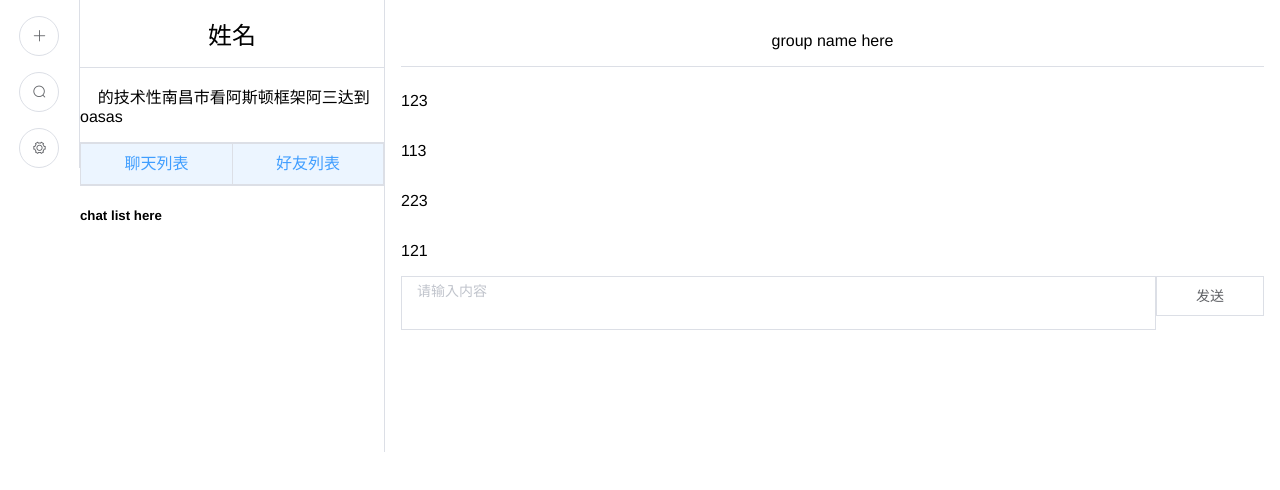
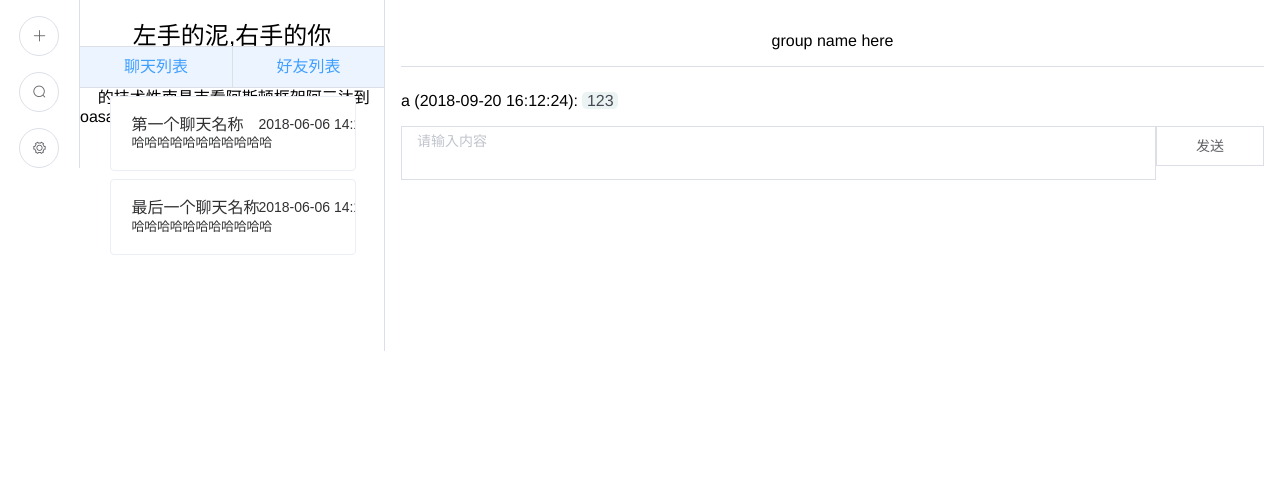
Before and after one commit to BouncyElf/chat-ui, a Vue app: page /#/chat in a window 1280 px wide. Shown: the top 490 px of the page. Built offline with nearby package versions, Linux system fonts and the light colour scheme.

Commit message:
feat: implement ui

```diff
--- a/src/components/chat_list.vue
+++ b/src/components/chat_list.vue
@@ -1,3 +1,57 @@
 <template>
-	<h1>chat list here</h1>
+	<el-row class="chat-list-wrapper">
+		<el-button class="chat" v-for="c in chats">
+			<el-card class="chat-card" shadow="hover">
+				<el-row class="chat-title">
+					<el-col :span="15" class="chat-name">{{ c.name }}</el-col>
+					<el-col :span="9" class="chat-time">{{ c.msg.time }}</el-col>
+				</el-row>
+				<div class="chat-last-msg">{{ c.msg.content }}</div>
+			</el-card>
+		</el-button>
+	</el-row>
 </template>
+
+<script>
+export default {
+	props: ['chats']
+};
+</script>
+
+<style>
+.chat-list-wrapper {
+	width:100%;
+	height:100%;
+	overflow-y:scroll;
+}
+
+.chat-list-wrapper .el-button+.el-button {
+	margin-left:auto;
+}
+
+.chat {
+	display:block;
+	width:80%;
+	margin:.5rem auto;
+	margin-bottom:0;
+	padding:0;
+	border:0;
+	border-radius:0;
+	text-align:justify;
+}
+
+.chat-card {
+	width:100%;
+	height:100%;
+}
+
+.chat-name {
+	font-size:1rem;
+	font-weight:300;
+}
+
+.chat-last-msg {
+	margin-top:.3rem;
+	font-size:.8rem;
+}
+</style>
--- a/src/components/friend_list.vue
+++ b/src/components/friend_list.vue
@@ -1,3 +1,40 @@
 <template>
-	<h1>friend list here</h1>
+	<el-row class="friend-list-wrapper">
+		<el-row class="friend" v-for="f in friends">
+			<el-card class="friend-card" shadow="hover">
+				<div class="friend-name">{{ f.info.name }}</div>
+				<div class="friend-bio">{{ f.info.bio }}</div>
+			</el-card>
+		</el-row>
+	</el-row>
 </template>
+
+<script>
+export default {
+	props: ['friends']
+};
+</script>
+
+<style>
+.friend-list-wrapper {
+	width:100%;
+	height:100%;
+	overflow-y:scroll;
+}
+
+.friend {
+	width:80%;
+	margin:.5rem auto;
+	margin-bottom:0;
+	padding-bottom:.8rem;
+}
+
+.friend-name {
+	font-size:1rem;
+	font-weight:300;
+}
+
+.friend-bio {
+	font-size:.8rem;
+}
+</style>
--- a/src/components/msg_list.vue
+++ b/src/components/msg_list.vue
@@ -1,16 +1,36 @@
 <template>
 	<el-row>
-		<el-row v-for="msg in messages">
-			<p>{{ msg.content }}</p>
+		<el-row class="flex" v-for="msg in messages">
+			<el-row class="left" v-if="msg.from !== myname">
+				<p v-popover:popover>{{ msg.from }}&nbsp;({{ msg.time }}):&nbsp;<span class="msg-content">&nbsp;{{ msg.content }}&nbsp;</span></p>
+			</el-row>
+			<el-row class="right" v-else>
+				<p v-popover:popover><span class="msg-content">&nbsp;{{ msg.content }}&nbsp;</span>&nbsp;:({{ msg.time }})&nbsp;{{ msg.from }}</p>
+			</el-row>
 		</el-row>
 	</el-row>
 </template>
 
 <script>
 export default {
-	props:['messages']
+	props:['messages', 'myname']
 };
 </script>
 
 <style>
+.flex {
+	display:flex;
+	flex-direction:column;
+}
+.msg-content {
+	color:#474a56;
+	border-radius:.3rem;
+	background-color:#ecf4f3;
+}
+.left {
+	align-self:flex-start;
+}
+.right {
+	align-self:flex-end;
+}
 </style>
--- a/src/components/msg_sender.vue
+++ b/src/components/msg_sender.vue
@@ -5,18 +5,30 @@
 				class="msg-input"
 				type="textarea"
 				placeholder="请输入内容"
-				v-model="message">
+				v-model="input_msg">
 			</el-input>
 		</el-col>
 		<el-col :span="3" class="button-area">
-			<el-button plain class="send-button">发送</el-button>
+			<el-button plain @click="send" class="send-button">发送</el-button>
 		</el-col>
 	</el-row>
 </template>
 
 <script>
 export default {
-	props:['message']
+	props:['message'],
+	data() {
+		return {
+			input_msg: this.message
+		}
+	},
+	methods: {
+		send() {
+			let that = this;
+			that.$emit('send', that.input_msg);
+			that.input_msg = '';
+		}
+	}
 };
 </script>
 
--- a/src/components/user_info.vue
+++ b/src/components/user_info.vue
@@ -1,5 +1,5 @@
 <template>
-	<el-row>
+	<el-row class="user-info-wrapper">
 		<h1 class="name">{{ name }}</h1>
 		<p>&nbsp;&nbsp;&nbsp;&nbsp;{{ bio }}</p>
 	</el-row>
@@ -16,6 +16,10 @@ export default {
 </script>
 
 <style>
+.user-info-wrapper {
+	height:fit-content;
+}
+
 .name {
 	font-size:1.5rem;
 	margin:0;
--- a/src/views/chat.vue
+++ b/src/views/chat.vue
@@ -10,7 +10,7 @@
 						<user-info :name="name" :bio="bio"></user-info>
 					</el-row>
 					<el-row class="list-view">
-						<el-row class="list-button-wrapper">
+						<el-row class="button-wrapper">
 							<el-col :span="12" class="list-button-wrapper no-left-border no-right-border">
 								<el-button plain type="primary" class="list-button" @click="changeListMode('chat')">聊天列表</el-button>
 							</el-col>
@@ -19,8 +19,8 @@
 							</el-col>
 						</el-row>
 						<el-row class="list-content">
-							<chat-list v-if="list_mode === 'chat'"></chat-list>
-							<friend-list v-else></friend-list>
+							<chat-list v-if="list_mode === 'chat'" :chats="chat_list"></chat-list>
+							<friend-list v-else :friends="friends"></friend-list>
 						</el-row>
 					</el-row>
 				</el-col>
@@ -32,10 +32,11 @@
 					<group-info :name="group_name"></group-info>
 				</el-header>
 				<el-main class="msg-list">
-					<msg-list :messages="focused_messages"></msg-list>
+					<msg-list :messages="focused_messages"
+						:myname="name"></msg-list>
 				</el-main>
 				<el-footer class="msg-sender">
-					<msg-sender :message="input_message"></msg-sender>
+					<msg-sender :message="input_message" @send="send_msg"></msg-sender>
 				</el-footer>
 			</el-container>
 		</el-main>
@@ -47,7 +48,7 @@ export default {
 	data() {
 		return {
 			list_mode:'chat',
-			name:'姓名',
+			name:'左手的泥,右手的你',
 			bio:'的技术性南昌市看阿斯顿框架阿三达到oasas',
 			group_name:'group name here',
 			input_message:'',
@@ -56,21 +57,38 @@ export default {
 					from:'a',
 					time:'2018-09-20 16:12:24',
 					content:'123'
+				}
+			],
+			friends:[
+				{
+					info:{
+						name:'第一个名称',
+						bio:'这里是我的个人简介阿三卡里的就;'
+					},
+					gid:'123321123'
 				},
 				{
-					from:'a',
-					time:'2018-09-20 16:12:27',
-					content:'113'
+					info:{
+						name:'最后一个名称',
+						bio:'这里是我的个人简介阿三卡里的就;'
+					},
+					gid:'123321123'
+				}
+			],
+			chat_list: [
+				{
+					name:'第一个聊天名称',
+					msg: {
+						content:'哈哈哈哈哈哈哈哈哈哈哈',
+						time:'2018-06-06 14:12:23'
+					}
 				},
 				{
-					from:'b',
-					time:'2018-09-20 16:13:24',
-					content:'223'
-				},
-				{
-					from:'b',
-					time:'2018-09-20 16:18:24',
-					content:'121'
+					name:'最后一个聊天名称',
+					msg: {
+						content:'哈哈哈哈哈哈哈哈哈哈哈',
+						time:'2018-06-06 14:12:23'
+					}
 				}
 			]
 		}
@@ -78,6 +96,16 @@ export default {
 	methods: {
 		changeListMode(mode) {
 			this.list_mode = mode;
+		},
+		send_msg(msg) {
+			let that = this;
+			console.log(msg);
+			that.focused_messages.push({
+				from:that.name,
+				time:'2018-09-20 16:18:24',
+				content:msg
+			});
+			return false;
 		},
 		init_info() {
 			let that = this;
@@ -172,6 +200,10 @@ export default {
 	height:inherit;
 }
 
+*::-webkit-scrollbar {
+	display:none;
+}
+
 .chat-main-view {
 	width:70%;
 	height:inherit;
@@ -183,11 +215,25 @@ export default {
 	height:-webkit-fill-available;
 }
 
+.my-info {
+	height:13%;
+}
+
+.list-view {
+	height:85%;
+}
+
+.button-wrapper {
+	height:5%;
+}
+
 .list-button-wrapper {
 	text-align:center;
 	border:1px solid #dcdfe6;
-	border-top:.5px solid #dcdfe6;
-	border-bottom:.5px solid #dcdfe6;
+}
+
+.list-content {
+	height:95%;
 }
 
 .list-button {
```
